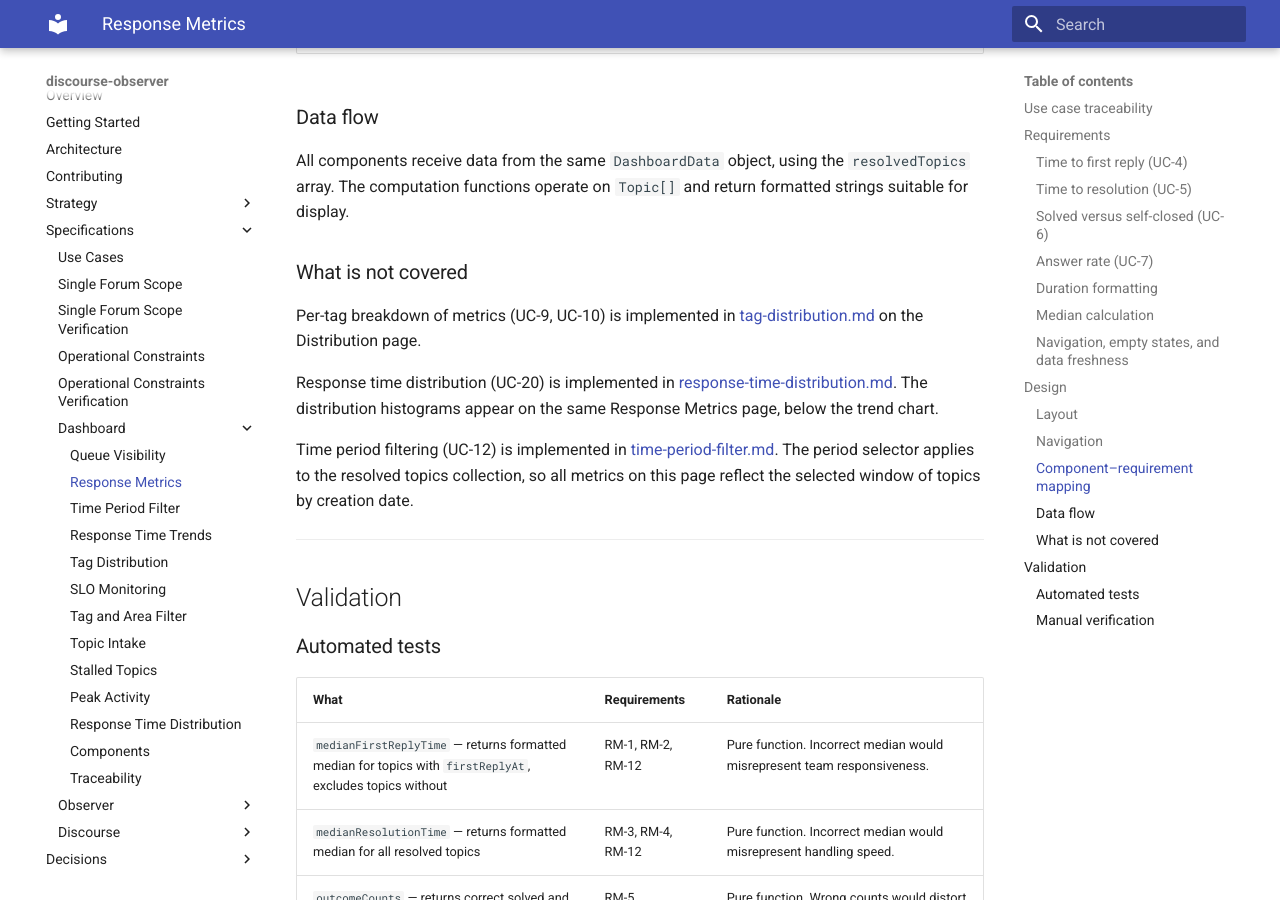
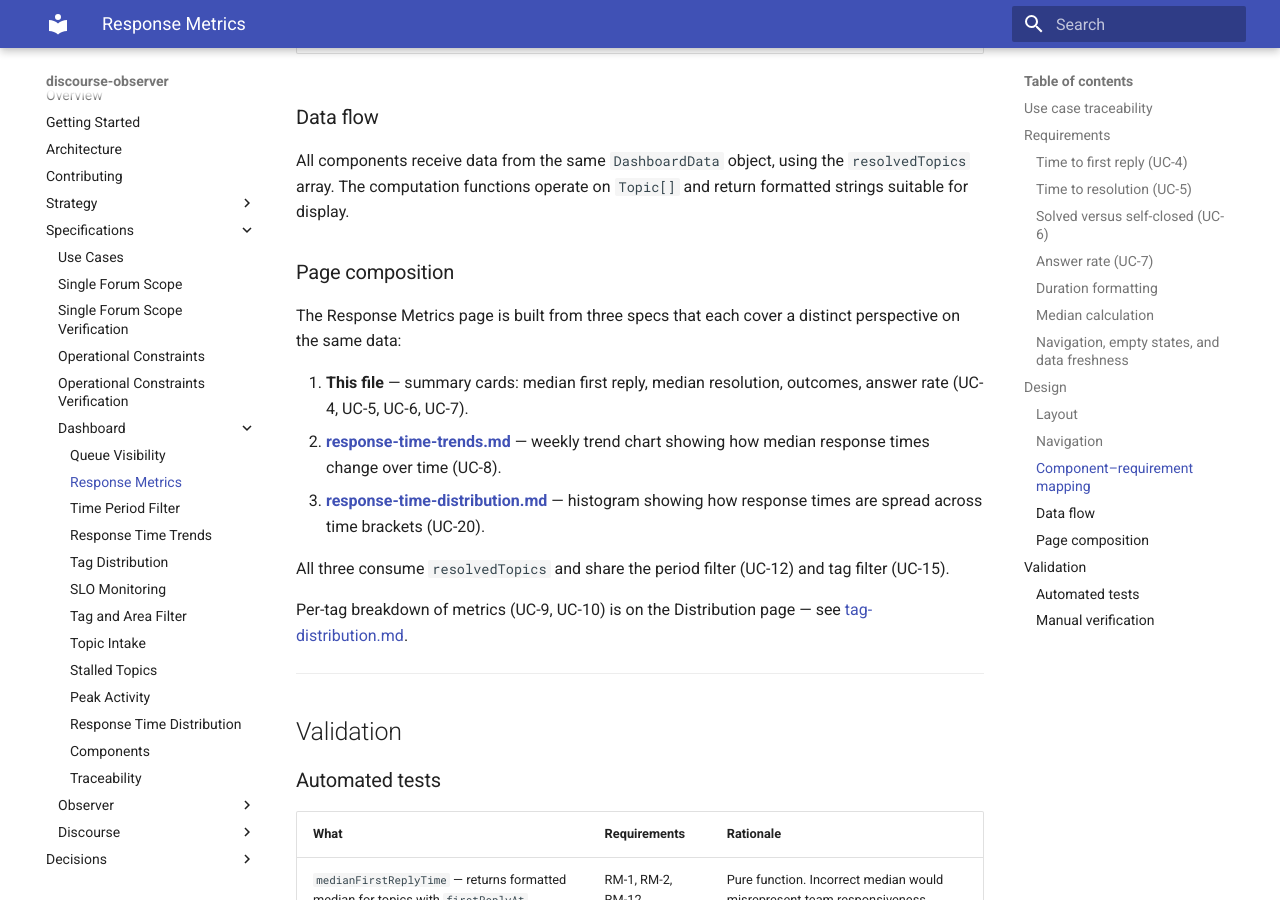
Before and after one commit to MorganDigitalAsyncTransparency/community, an MkDocs documentation site: the page built from discourse-observer/specs/dashboard/response-metrics.md, in a window 1280 px wide and 900 px high, scrolled down 3269 px. Built offline with MkDocs 1.6.1 and Material for MkDocs 9.7.7, drawn with Linux system fonts in a browser that asks for light colours.

Commit message:
Replace What is not covered with Page composition section
Link the three specs that make up the Response Metrics page
(summary cards, trends, distribution) explicitly instead of
framing them as exclusions.

Co-Authored-By: Claude Opus 4.6 (1M context) <noreply@anthropic.com>

```diff
--- a/discourse-observer/specs/dashboard/response-metrics.md
+++ b/discourse-observer/specs/dashboard/response-metrics.md
@@ -94,13 +94,17 @@ The application header includes two navigation links: "Queue" and "Response metr
 
 All components receive data from the same `DashboardData` object, using the `resolvedTopics` array. The computation functions operate on `Topic[]` and return formatted strings suitable for display.
 
-### What is not covered
+### Page composition
 
-Per-tag breakdown of metrics (UC-9, UC-10) is implemented in [tag-distribution.md](tag-distribution.md) on the Distribution page.
+The Response Metrics page is built from three specs that each cover a distinct perspective on the same data:
 
-Response time distribution (UC-20) is implemented in [response-time-distribution.md](response-time-distribution.md). The distribution histograms appear on the same Response Metrics page, below the trend chart.
+1. **This file** — summary cards: median first reply, median resolution, outcomes, answer rate (UC-4, UC-5, UC-6, UC-7).
+2. **[response-time-trends.md](response-time-trends.md)** — weekly trend chart showing how median response times change over time (UC-8).
+3. **[response-time-distribution.md](response-time-distribution.md)** — histogram showing how response times are spread across time brackets (UC-20).
 
-Time period filtering (UC-12) is implemented in [time-period-filter.md](time-period-filter.md). The period selector applies to the resolved topics collection, so all metrics on this page reflect the selected window of topics by creation date.
+All three consume `resolvedTopics` and share the period filter (UC-12) and tag filter (UC-15).
+
+Per-tag breakdown of metrics (UC-9, UC-10) is on the Distribution page — see [tag-distribution.md](tag-distribution.md).
 
 ---
 
```
